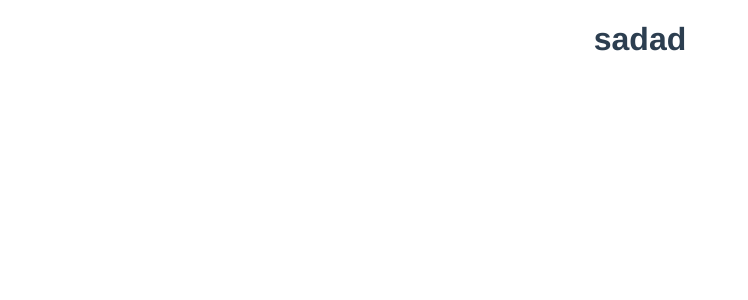
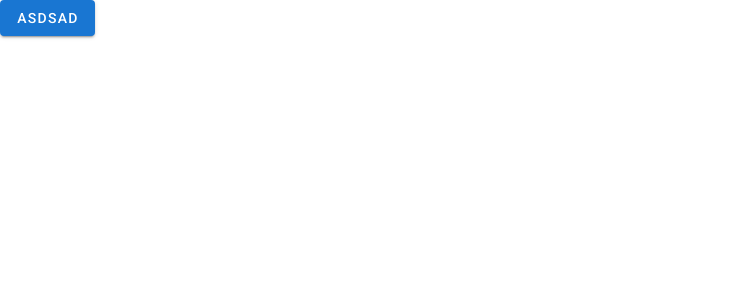
Before and after one commit to pauljor1499/vue2-ecertificate, a Vue app: page / in a window 1280 px wide. Shown: the top 300 px of the page, without its empty margins (0-748 px from the left). Built offline with nearby package versions, Linux system fonts and the light colour scheme.

Commit message:
add vuetify

```diff
--- a/public/index.html
+++ b/public/index.html
@@ -1,11 +1,13 @@
 <!DOCTYPE html>
-<html lang="">
+<html lang="en">
   <head>
     <meta charset="utf-8">
     <meta http-equiv="X-UA-Compatible" content="IE=edge">
     <meta name="viewport" content="width=device-width,initial-scale=1.0">
     <link rel="icon" href="<%= BASE_URL %>favicon.ico">
     <title><%= htmlWebpackPlugin.options.title %></title>
+    <link rel="stylesheet" href="https://fonts.googleapis.com/css?family=Roboto:100,300,400,500,700,900">
+    <link rel="stylesheet" href="https://cdn.jsdelivr.net/npm/@mdi/font@latest/css/materialdesignicons.min.css">
   </head>
   <body>
     <noscript>
--- a/src/App.vue
+++ b/src/App.vue
@@ -1,28 +1,17 @@
 <template>
-    <div id="app">
-        <router-view />
-    </div>
+    <v-app>
+        <v-main>
+            <router-view />
+        </v-main>
+    </v-app>
 </template>
 
-<style>
-#app {
-    font-family: Avenir, Helvetica, Arial, sans-serif;
-    -webkit-font-smoothing: antialiased;
-    -moz-osx-font-smoothing: grayscale;
-    text-align: center;
-    color: #2c3e50;
-}
+<script>
+export default {
+    name: "App",
 
-nav {
-    padding: 30px;
-}
-
-nav a {
-    font-weight: bold;
-    color: #2c3e50;
-}
-
-nav a.router-link-exact-active {
-    color: #42b983;
-}
-</style>
+    data: () => ({
+        //
+    }),
+};
+</script>
--- a/src/components/MainPage.vue
+++ b/src/components/MainPage.vue
@@ -1,3 +1,5 @@
 <template>
-    <h1>sadad</h1>
+    <div class="main-content">
+        <v-btn color="primary"> asdsad </v-btn>
+    </div>
 </template>
--- a/src/main.js
+++ b/src/main.js
@@ -1,10 +1,12 @@
 import Vue from 'vue'
 import App from './App.vue'
 import router from './router'
+import vuetify from './plugins/vuetify'
 
 Vue.config.productionTip = false
 
 new Vue({
   router,
+  vuetify,
   render: h => h(App)
 }).$mount('#app')
--- /dev/null
+++ b/src/plugins/vuetify.js
@@ -0,0 +1,7 @@
+import Vue from 'vue';
+import Vuetify from 'vuetify/lib/framework';
+
+Vue.use(Vuetify);
+
+export default new Vuetify({
+});
--- a/vue.config.js
+++ b/vue.config.js
@@ -1,4 +1,6 @@
 const { defineConfig } = require('@vue/cli-service')
 module.exports = defineConfig({
-  transpileDependencies: true
+  transpileDependencies: [
+    'vuetify'
+  ]
 })
```
Also changed, not shown: package.json (+7 -2 lines), src/assets/logo.svg (added), 1 other file (tests, documents, lock files or other folders).
